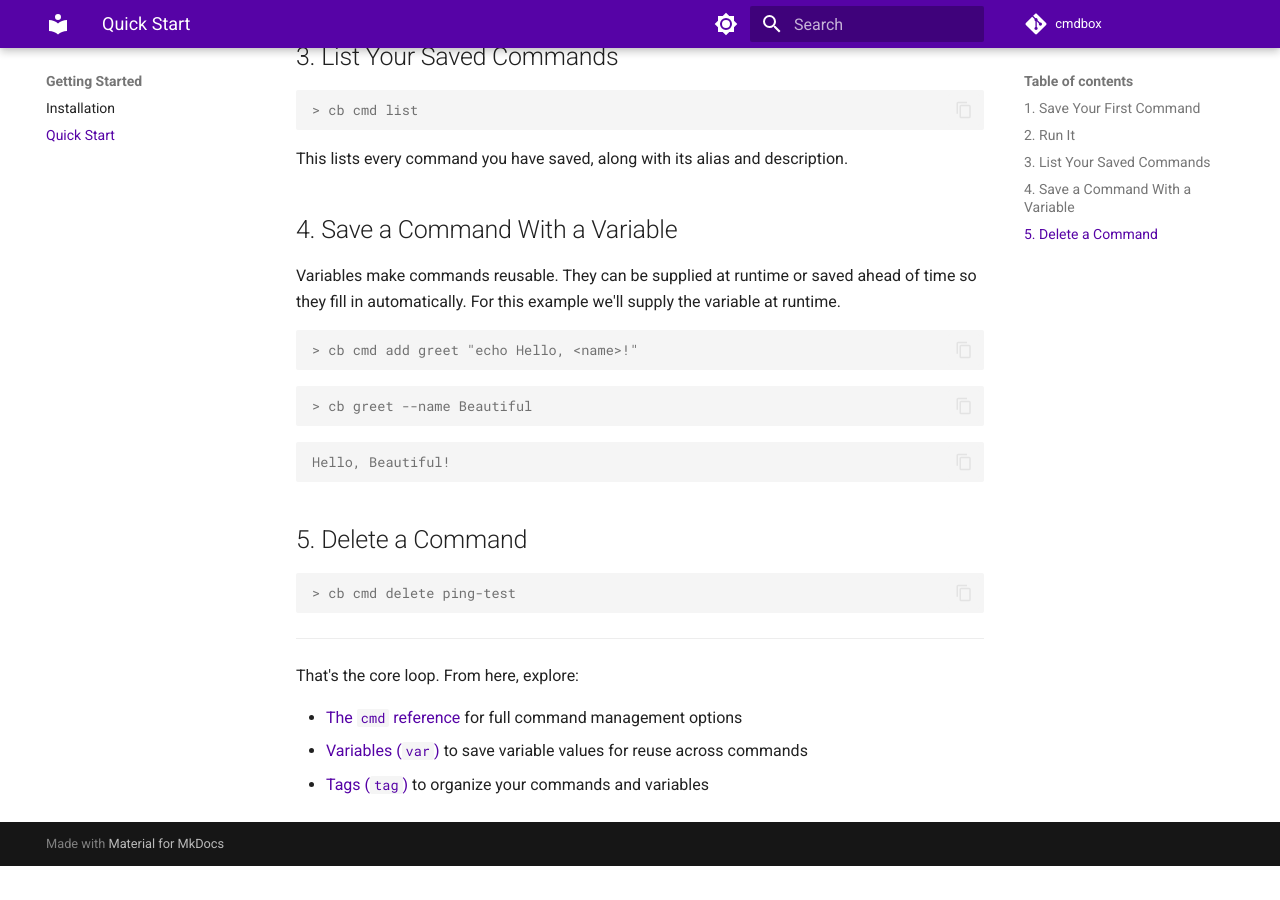
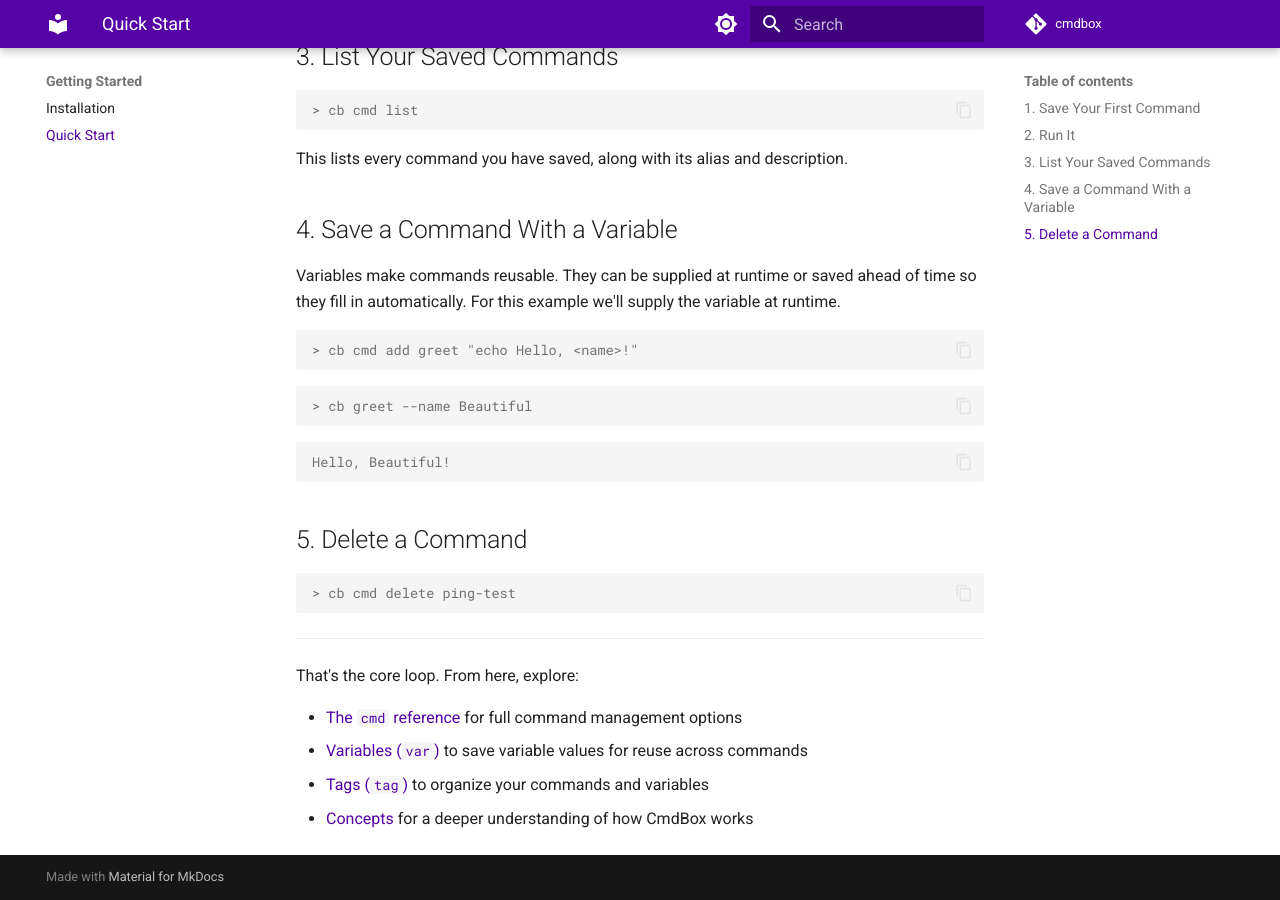
Before and after one commit to PhantomLambSoft/CmdBox, an MkDocs documentation site: the page built from docs/quickstart.md, in a window 1280 px wide and 900 px high, scrolled down 795 px. Built offline with MkDocs 1.6.1 and Material for MkDocs 9.7.7, drawn with Linux system fonts in a browser that asks for light colours; comment, search, counter and statistics services are not loaded; before the commit the page ends 1661 px from its top, so only the background shows below that.

Commit message:
Add link to `Concepts` section in `quickstart.md`

```diff
--- a/docs/quickstart.md
+++ b/docs/quickstart.md
@@ -63,3 +63,4 @@
 - [The `cmd` reference](commands/cmd.md) for full command management options
 - [Variables (`var`)](commands/var.md) to save variable values for reuse across commands
 - [Tags (`tag`)](commands/tag.md) to organize your commands and variables
+- [Concepts](concepts.md) for a deeper understanding of how CmdBox works
```
